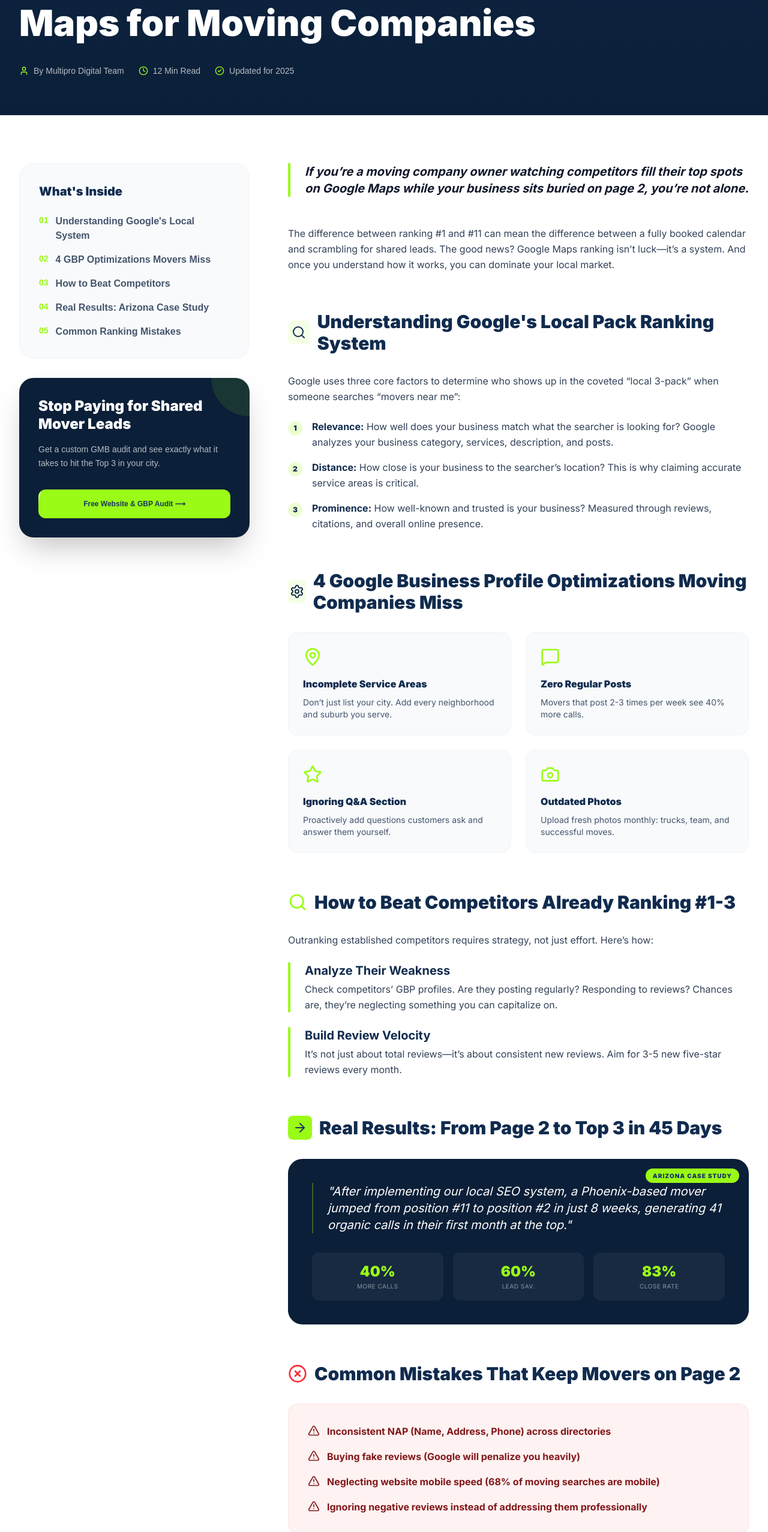
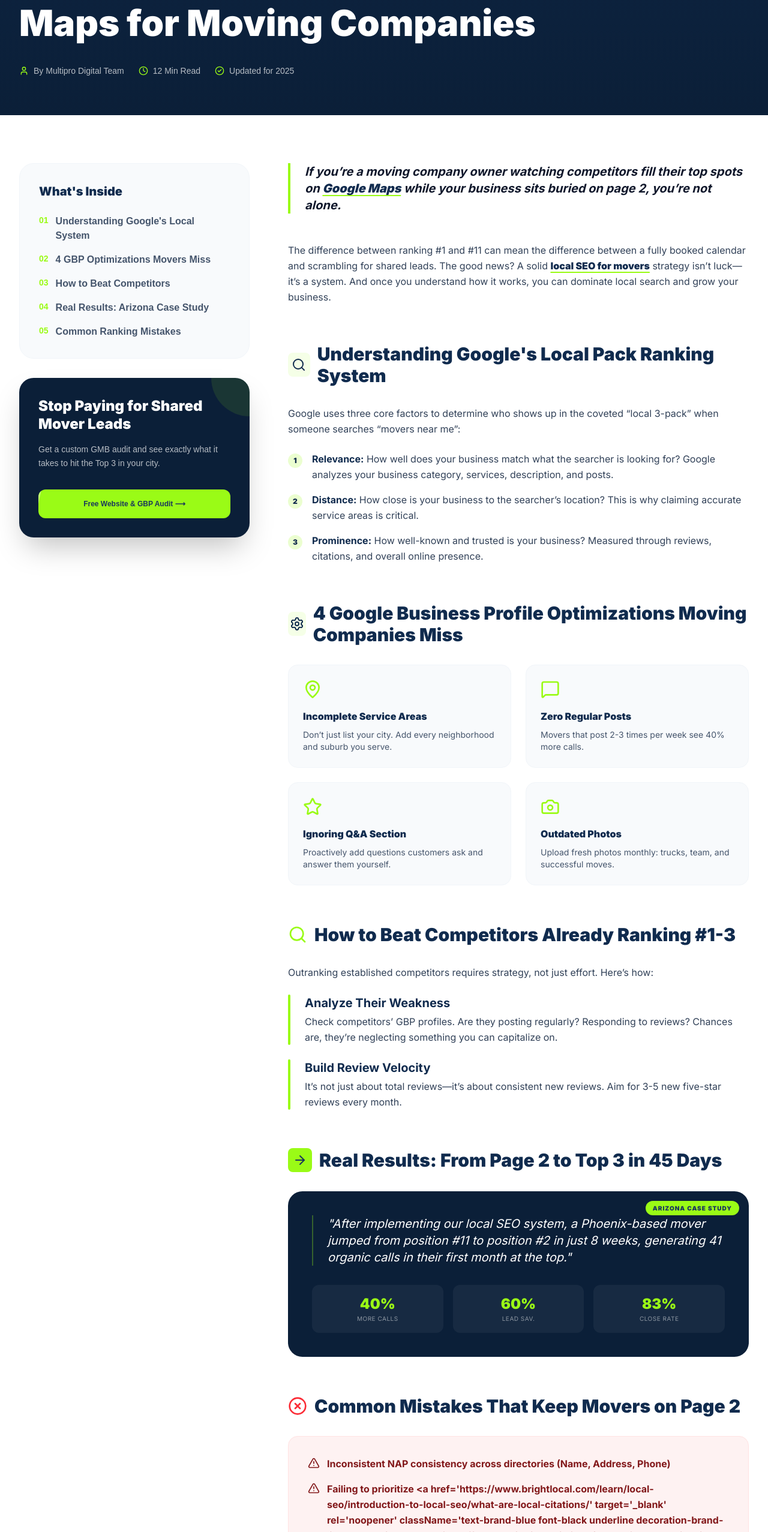
Before and after one commit to mahabubkabir40-ai/multipro-digital, a Next.js app: page /movers-marketing-tips/how-to-rank-google-maps-moving-companies in a window 1280 px wide. Shown: the part 246-2800 px from the top of the page at 60% size. Built offline with nearby package versions, Linux system fonts and the light colour scheme; a web font is replaced by a local one.

Commit message:
SEO: Implement Automated Linking and manual anchor text fixes

```diff
--- a/package.json
+++ b/package.json
@@ -9,6 +9,8 @@
     "lint": "eslint"
   },
   "dependencies": {
+    "@google-analytics/data": "^5.2.1",
+    "googleapis": "^171.4.0",
     "gray-matter": "^4.0.3",
     "lodash": "^4.18.1",
     "lucide-react": "^1.7.0",
--- a/src/app/movers-marketing-tips/how-to-rank-google-maps-moving-companies/page.tsx
+++ b/src/app/movers-marketing-tips/how-to-rank-google-maps-moving-companies/page.tsx
@@ -1,4 +1,5 @@
 import Link from 'next/link';
+import AutoLinker from '@/components/AutoLinker';
 import { ArrowRight, Clock, User, ChevronRight, CheckCircle2, MapPin, Search, Star, MessageSquare, Camera, Settings, XCircle, AlertTriangle } from 'lucide-react';
 
 export const metadata = {
@@ -102,13 +103,13 @@ export default function MarketingTipsPage() {
             {/* Main Article Body */}
             <article className="lg:w-2/3 order-1 lg:order-2">
               <div className="prose prose-lg max-w-none text-slate-700 font-sans leading-relaxed">
-                <p className="text-xl text-slate-900 font-bold mb-12 border-l-4 border-brand-lime pl-6 italic">
+                <AutoLinker className="block text-xl text-slate-900 font-bold mb-12 border-l-4 border-brand-lime pl-6 italic">
                   If you’re a moving company owner watching competitors fill their top spots on Google Maps while your business sits buried on page 2, you’re not alone.
-                </p>
+                </AutoLinker>
 
-                <p className="mb-8">
+                <p className="block mb-8">
                   The difference between ranking #1 and #11 can mean the difference between a fully booked calendar and scrambling for shared leads.
-                  The good news? Google Maps ranking isn’t luck—it’s a system. And once you understand how it works, you can dominate your local market.
+                  The good news? A solid <Link href="/" className="text-brand-blue font-black underline decoration-brand-lime decoration-2 underline-offset-4 hover:text-brand-lime transition-colors">local SEO for movers</Link> strategy isn’t luck—it’s a system. And once you understand how it works, you can dominate local search and grow your business.
                 </p>
 
                 <h2 id="ranking-system" className="text-3xl font-serif font-black text-brand-blue mt-16 mb-8 flex items-center gap-3">
@@ -158,7 +159,7 @@ export default function MarketingTipsPage() {
                   <Search className="w-8 h-8 text-brand-lime" />
                   How to Beat Competitors Already Ranking #1-3
                 </h2>
-                <p className="mb-6">Outranking established competitors requires strategy, not just effort. Here’s how:</p>
+                <AutoLinker className="block mb-6">Outranking established competitors requires strategy, not just effort. Here’s how:</AutoLinker>
                 <div className="space-y-6 mb-12">
                   <div className="flex gap-6 items-start">
                     <div className="w-1 w-full max-w-[4px] self-stretch bg-brand-lime rounded-full" />
@@ -211,8 +212,8 @@ export default function MarketingTipsPage() {
                 </h2>
                 <div className="bg-red-50 border border-red-100 p-8 rounded-2xl space-y-4 mb-16">
                   {[
-                    "Inconsistent NAP (Name, Address, Phone) across directories",
-                    "Buying fake reviews (Google will penalize you heavily)",
+                    "Inconsistent NAP consistency across directories (Name, Address, Phone)",
+                    "Failing to prioritize <a href='https://www.brightlocal.com/learn/local-seo/introduction-to-local-seo/what-are-local-citations/' target='_blank' rel='noopener' className='text-brand-blue font-black underline decoration-brand-lime decoration-2 underline-offset-4'>citation building</a> on high-authority sites",
                     "Neglecting website mobile speed (68% of moving searches are mobile)",
                     "Ignoring negative reviews instead of addressing them professionally"
                   ].map((mistake, i) => (
@@ -222,6 +223,10 @@ export default function MarketingTipsPage() {
                     </div>
                   ))}
                 </div>
+
+                <p className="block mb-12 text-slate-700">
+                  Ranking #1 on Google Maps takes time, but you don't have to do it alone. The Multipro Digital team is here to help you automate your growth. If you have questions about your specific market, feel free to <Link href="/contact" className="text-brand-blue font-black underline decoration-brand-lime decoration-2 underline-offset-4">get in touch</Link> with us today.
+                </p>
 
                 <div className="text-center py-16 bg-slate-50 rounded-3xl border-2 border-dashed border-slate-200">
                   <h3 className="text-2xl font-serif font-black text-brand-blue mb-6">Want to see where you rank right now?</h3>
--- /dev/null
+++ b/src/components/AutoLinker.tsx
@@ -0,0 +1,83 @@
+
+import React from 'react';
+import Link from 'next/link';
+import links from '../config/links_dictionary.json';
+
+interface AutoLinkerProps {
+  children: string;
+  className?: string;
+}
+
+const AutoLinker: React.FC<AutoLinkerProps> = ({ children, className }) => {
+  if (typeof children !== 'string') return <>{children}</>;
+
+  // Create a regex from the dictionary keys
+  const keywords = Object.keys(links).sort((a, b) => b.length - a.length);
+  const regex = new RegExp(`(${keywords.map(k => k.replace(/[.*+?^${}()|[\]\\]/g, '\\$&')).join('|')})`, 'gi');
+
+  const parts = children.split(regex);
+
+  // Track links per instance
+  let homepageLinked = false;
+  let locationLinked = false;
+  let externalLinked = false;
+
+  return (
+    <span className={className}>
+      {parts.map((part, i) => {
+        const lowerPart = part.toLowerCase();
+        const keywordMatch = keywords.find(k => k.toLowerCase() === lowerPart);
+
+        if (keywordMatch) {
+          const url = (links as any)[keywordMatch];
+          const isExternal = url.startsWith('http');
+          const isHomepage = url === '/';
+          const isSecondary = url.includes('/locations/') || url === '/about' || url === '/contact'; // Locations, About, or Contact
+
+          // Apply the "3-Link Rule"
+          let shouldLink = false;
+          if (isHomepage && !homepageLinked) {
+            shouldLink = true;
+            homepageLinked = true;
+          } else if (isSecondary && !locationLinked) {
+            shouldLink = true;
+            locationLinked = true; // Still using this variable name for the secondary slot
+          } else if (isExternal && !externalLinked) {
+            shouldLink = true;
+            externalLinked = true;
+          }
+
+          if (shouldLink) {
+            if (isExternal) {
+              return (
+                <a
+                  key={i}
+                  href={url}
+                  target="_blank"
+                  rel="noopener noreferrer nofollow"
+                  className="!text-brand-blue font-black !underline !decoration-brand-lime !decoration-2 underline-offset-4 hover:!text-brand-lime transition-colors cursor-pointer"
+                >
+                  {part}
+                </a>
+              );
+            }
+
+            return (
+              <Link
+                key={i}
+                href={url}
+                className="!text-brand-blue font-black !underline !decoration-brand-lime !decoration-2 underline-offset-4 hover:!text-brand-lime transition-colors cursor-pointer"
+              >
+                {part}
+              </Link>
+            );
+          }
+        }
+
+        return part;
+      })}
+    </span>
+  );
+};
+
+export default AutoLinker;
--- /dev/null
+++ b/src/config/links_dictionary.json
@@ -0,0 +1,28 @@
+
+{
+  "moving company marketing agency": "/",
+  "marketing agency for movers": "/",
+  "digital marketing for movers": "/",
+  "Orlando movers marketing": "/locations/orlando",
+  "About Us": "/about",
+  "Contact Us": "/contact",
+  "Multipro Digital team": "/about",
+  "get in touch": "/contact",
+  "local SEO for movers": "/",
+  "SEO strategy": "/",
+  "rank on page 1": "/",
+  "Google Maps": "/",
+  "Google Business Profile": "/",
+  "GBP optimization": "/",
+  "dominate local search": "/",
+  "exclusive moving leads": "/",
+  "high-quality moving leads": "/",
+  "stop paying for shared leads": "/",
+  "moving leads": "/",
+  "Local SEO": "/",
+  "Schema markup": "https://schema.org",
+  "Google Search Console": "https://search.google.com/search-console",
+  "Google Analytics": "https://analytics.google.com",
+  "NAP consistency": "https://www.forbes.com/advisor/business/what-is-nap-seo/",
+  "citation building": "https://www.brightlocal.com/learn/local-seo/introduction-to-local-seo/what-are-local-citations/"
+}
```
Also changed, not shown: src/scripts/check-google.js (added, +133 -0 lines), 2 other files (tests, documents, lock files or other folders).
